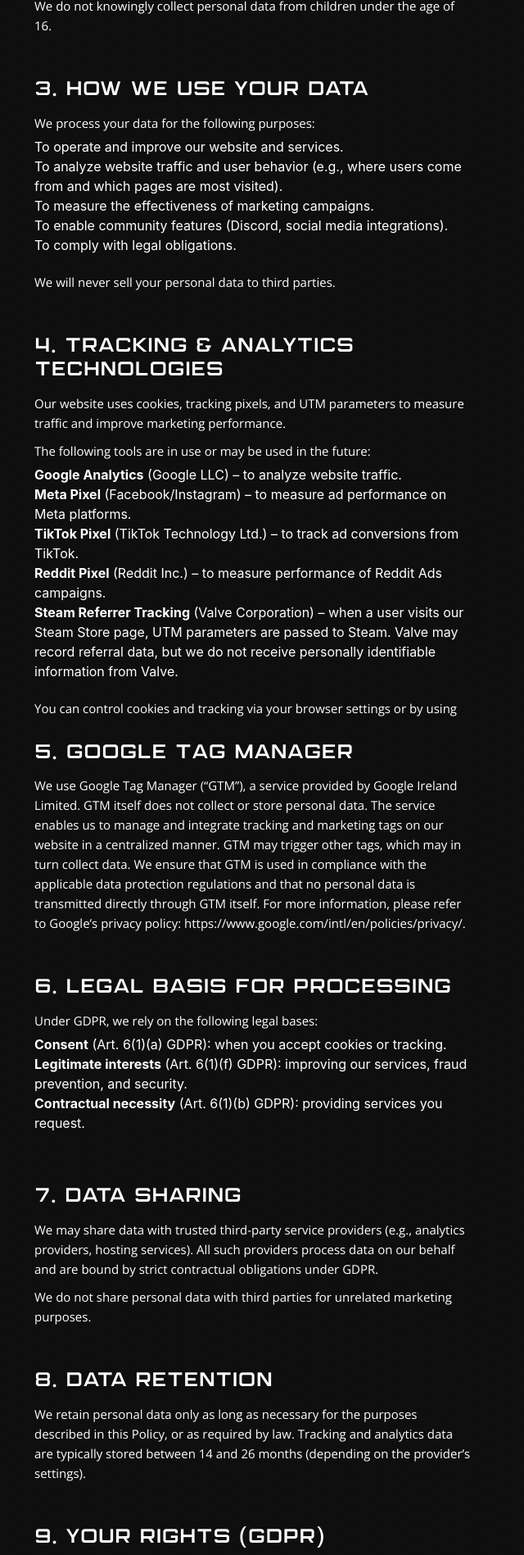
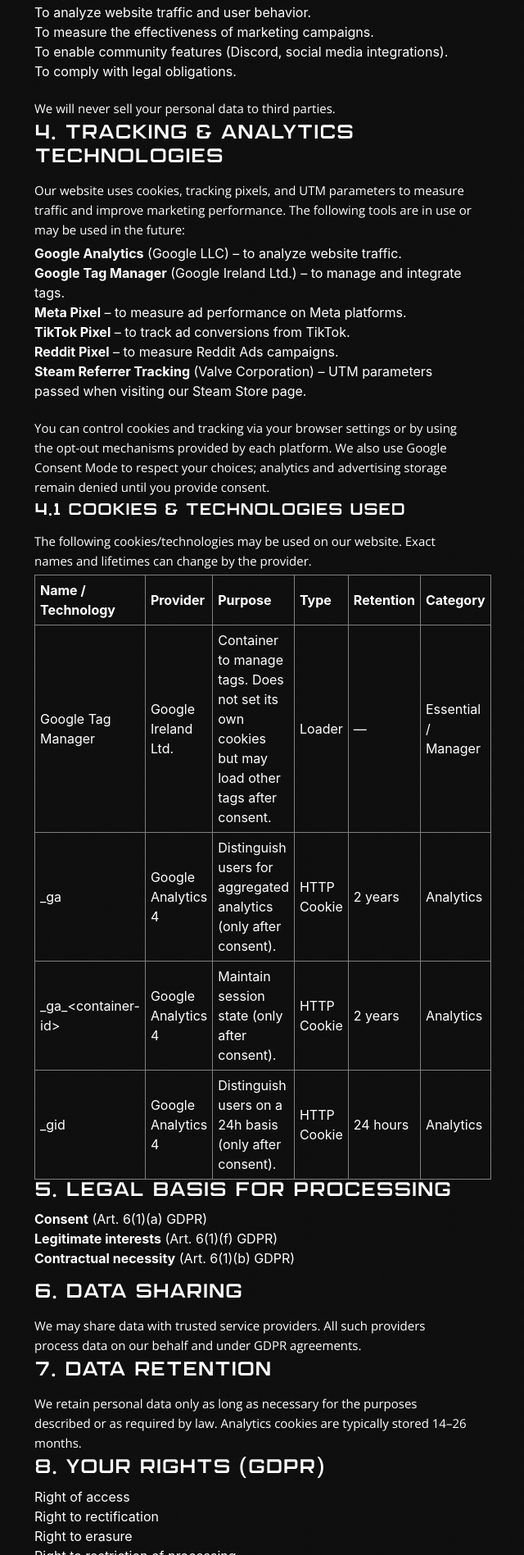
Before and after one commit to soulvengames/soulven.com, a plain HTML site: page privacy.html in a window 1280 px wide. Shown: the part 903-2800 px from the top of the page at 82% size, without its empty margins (43-683 px from the left). Drawn offline with Linux system fonts and the light colour scheme.

Commit message:
updated privacy policy
updated privacy policy

```diff
--- a/privacy.html
+++ b/privacy.html
@@ -104,12 +104,12 @@
                 <div class="col-md-6">
 
                     <h1>📜 Privacy Policy (Soulven UG)</h1><br><br>
+
   <h2>1. Introduction</h2>
-<p>Soulven UG ("we", "our", "us") respects your privacy and is committed to protecting your personal data. This Privacy Policy explains how we collect, use, and safeguard information when you use our website [insert website URL], engage with our community, or access our games and related services.</p>
+  <p>Soulven UG ("we", "our", "us") respects your privacy and is committed to protecting your personal data. This Privacy Policy explains how we collect, use, and safeguard information when you use our website, engage with our community, or access our games and related services.</p>
   <p>This Policy is compliant with the General Data Protection Regulation (GDPR) and applicable German data protection law.</p>
-<br><br>
+
   <h2>2. Data We Collect</h2>
-<p>When you interact with our website or services, we may collect the following types of data:</p>
   <ul>
     <li><strong>Technical data:</strong> IP address, browser type, operating system, device identifiers, and referrer URLs.</li>
     <li><strong>Usage data:</strong> Pages visited, links clicked (including external links such as Steam, Discord, social media), and session duration.</li>
@@ -117,77 +117,139 @@
     <li><strong>Voluntary data:</strong> Information you choose to share with us, e.g., when joining our Discord, signing up for a newsletter, or contacting us via email.</li>
   </ul>
   <p>We do not knowingly collect personal data from children under the age of 16.</p>
-<br><br>
+
   <h2>3. How We Use Your Data</h2>
-<p>We process your data for the following purposes:</p>
   <ul>
     <li>To operate and improve our website and services.</li>
-  <li>To analyze website traffic and user behavior (e.g., where users come from and which pages are most visited).</li>
+    <li>To analyze website traffic and user behavior.</li>
     <li>To measure the effectiveness of marketing campaigns.</li>
     <li>To enable community features (Discord, social media integrations).</li>
     <li>To comply with legal obligations.</li>
   </ul>
   <p>We will never sell your personal data to third parties.</p>
-<br><br>
+
   <h2>4. Tracking & Analytics Technologies</h2>
-<p>Our website uses cookies, tracking pixels, and UTM parameters to measure traffic and improve marketing performance.</p>
-<p>The following tools are in use or may be used in the future:</p>
+  <p>Our website uses cookies, tracking pixels, and UTM parameters to measure traffic and improve marketing performance. The following tools are in use or may be used in the future:</p>
   <ul>
     <li><strong>Google Analytics</strong> (Google LLC) – to analyze website traffic.</li>
-  <li><strong>Meta Pixel</strong> (Facebook/Instagram) – to measure ad performance on Meta platforms.</li>
-  <li><strong>TikTok Pixel</strong> (TikTok Technology Ltd.) – to track ad conversions from TikTok.</li>
-  <li><strong>Reddit Pixel</strong> (Reddit Inc.) – to measure performance of Reddit Ads campaigns.</li>
-  <li><strong>Steam Referrer Tracking</strong> (Valve Corporation) – when a user visits our Steam Store page, UTM parameters are passed to Steam. Valve may record referral data, but we do not receive personally identifiable information from Valve.</li>
+    <li><strong>Google Tag Manager</strong> (Google Ireland Ltd.) – to manage and integrate tags.</li>
+    <li><strong>Meta Pixel</strong> – to measure ad performance on Meta platforms.</li>
+    <li><strong>TikTok Pixel</strong> – to track ad conversions from TikTok.</li>
+    <li><strong>Reddit Pixel</strong> – to measure Reddit Ads campaigns.</li>
+    <li><strong>Steam Referrer Tracking</strong> (Valve Corporation) – UTM parameters passed when visiting our Steam Store page.</li>
   </ul>
-<p>You can control cookies and tracking via your browser settings or by using
-<br><br>
-<h2>5. Google Tag Manager</h2>
-<p>We use Google Tag Manager (“GTM”), a service provided by Google Ireland Limited. GTM itself does not collect or store personal data. The service enables us to manage and integrate tracking and marketing tags on our website in a centralized manner. GTM may trigger other tags, which may in turn collect data. We ensure that GTM is used in compliance with the applicable data protection regulations and that no personal data is transmitted directly through GTM itself. For more information, please refer to Google’s privacy policy: https://www.google.com/intl/en/policies/privacy/.</p>
-<br><br>
-    <h2>6. Legal Basis for Processing</h2>
-<p>Under GDPR, we rely on the following legal bases:</p>
+  <p>You can control cookies and tracking via your browser settings or by using the opt-out mechanisms provided by each platform. We also use Google Consent Mode to respect your choices; analytics and advertising storage remain denied until you provide consent.</p>
+
+  <h3>4.1 Cookies & Technologies Used</h3>
+  <p>The following cookies/technologies may be used on our website. Exact names and lifetimes can change by the provider.</p>
+  <table border="1" cellpadding="6">
+    <thead>
+      <tr>
+        <th>Name / Technology</th>
+        <th>Provider</th>
+        <th>Purpose</th>
+        <th>Type</th>
+        <th>Retention</th>
+        <th>Category</th>
+      </tr>
+    </thead>
+    <tbody>
+      <tr>
+        <td>Google Tag Manager</td>
+        <td>Google Ireland Ltd.</td>
+        <td>Container to manage tags. Does not set its own cookies but may load other tags after consent.</td>
+        <td>Loader</td>
+        <td>—</td>
+        <td>Essential / Manager</td>
+      </tr>
+      <tr>
+        <td>_ga</td>
+        <td>Google Analytics 4</td>
+        <td>Distinguish users for aggregated analytics (only after consent).</td>
+        <td>HTTP Cookie</td>
+        <td>2 years</td>
+        <td>Analytics</td>
+      </tr>
+      <tr>
+        <td>_ga_&lt;container-id&gt;</td>
+        <td>Google Analytics 4</td>
+        <td>Maintain session state (only after consent).</td>
+        <td>HTTP Cookie</td>
+        <td>2 years</td>
+        <td>Analytics</td>
+      </tr>
+      <tr>
+        <td>_gid</td>
+        <td>Google Analytics 4</td>
+        <td>Distinguish users on a 24h basis (only after consent).</td>
+        <td>HTTP Cookie</td>
+        <td>24 hours</td>
+        <td>Analytics</td>
+      </tr>
+    </tbody>
+  </table>
+
+  <h2>5. Legal Basis for Processing</h2>
   <ul>
-  <li><strong>Consent</strong> (Art. 6(1)(a) GDPR): when you accept cookies or tracking.</li>
-  <li><strong>Legitimate interests</strong> (Art. 6(1)(f) GDPR): improving our services, fraud prevention, and security.</li>
-  <li><strong>Contractual necessity</strong> (Art. 6(1)(b) GDPR): providing services you request.</li>
+    <li><strong>Consent</strong> (Art. 6(1)(a) GDPR)</li>
+    <li><strong>Legitimate interests</strong> (Art. 6(1)(f) GDPR)</li>
+    <li><strong>Contractual necessity</strong> (Art. 6(1)(b) GDPR)</li>
   </ul>
-<br><br>
-<h2>7. Data Sharing</h2>
-<p>We may share data with trusted third-party service providers (e.g., analytics providers, hosting services). All such providers process data on our behalf and are bound by strict contractual obligations under GDPR.</p>
-<p>We do not share personal data with third parties for unrelated marketing purposes.</p>
-<br><br>
-<h2>8. Data Retention</h2>
-<p>We retain personal data only as long as necessary for the purposes described in this Policy, or as required by law. Tracking and analytics data are typically stored between 14 and 26 months (depending on the provider’s settings).</p>
-<br><br>
-<h2>9. Your Rights (GDPR)</h2>
-<p>As a data subject, you have the following rights under GDPR:</p>
+
+  <h2>6. Data Sharing</h2>
+  <p>We may share data with trusted service providers. All such providers process data on our behalf and under GDPR agreements.</p>
+
+  <h2>7. Data Retention</h2>
+  <p>We retain personal data only as long as necessary for the purposes described or as required by law. Analytics cookies are typically stored 14–26 months.</p>
+
+  <h2>8. Your Rights (GDPR)</h2>
   <ul>
-  <li>Right of access (Art. 15 GDPR)</li>
-  <li>Right to rectification (Art. 16 GDPR)</li>
-  <li>Right to erasure (“right to be forgotten”, Art. 17 GDPR)</li>
-  <li>Right to restriction of processing (Art. 18 GDPR)</li>
-  <li>Right to data portability (Art. 20 GDPR)</li>
-  <li>Right to object to processing (Art. 21 GDPR)</li>
-  <li>Right to withdraw consent (Art. 7(3) GDPR)</li>
+    <li>Right of access</li>
+    <li>Right to rectification</li>
+    <li>Right to erasure</li>
+    <li>Right to restriction of processing</li>
+    <li>Right to data portability</li>
+    <li>Right to object</li>
+    <li>Right to withdraw consent</li>
   </ul>
-<p>To exercise these rights, please contact us at <button id="revealMail" type="button" aria-label="Show email">Show email</button><span id="mailSlot" aria-live="polite"></span></p>
 
+  <h2>9. International Transfers</h2>
+  <p>Some providers (e.g., Google) process data outside the EU/EEA. We rely on SCCs and safeguards to protect your data.</p>
+
+  <h2>10. Security Measures</h2>
+  <p>We use encryption, restricted access, and continual updates. No system is 100% secure, but we take appropriate measures.</p>
+
+  <h2>11. Changes to this Privacy Policy</h2>
+  <p>We may update this Policy. Latest version applies. Last updated: <span id="pp-last-updated"></span>.</p>
   <script>
-                    document.getElementById('revealMail').addEventListener('click', () => {
-                    const parts = ['hello','soulven','com'];
-                    const addr = `${parts[0]}@${parts[1]}.${parts[2]}`;
-                    const a = document.createElement('a');
-                    a.href = `mailto:${addr}`;
-                    a.rel = 'nofollow noopener';
-                    a.textContent = addr;
-                    document.getElementById('mailSlot').appendChild(a);
+    document.addEventListener('DOMContentLoaded', function(){
+      var el = document.getElementById('pp-last-updated');
+      if(el){ el.textContent = new Date().toISOString().slice(0,10); }
     });
   </script>
 
-                </div>
-                <div class="col-md-6">
-                    <img id="support-image" src="images/official-soulven-banner.png" data-src="images/official-soulven-banner.png" class="img-fluid b-lazy" alt="digital collage">
-                </div>
+  <h2>12. Contact & Supervisory Authority</h2>
+  <p>Contact us at <button id="revealMail2" type="button">Show email</button> <span id="mailSlot2"></span>.</p>
+  <script>
+    document.addEventListener('DOMContentLoaded', function(){
+      var btn = document.getElementById('revealMail2');
+      if(btn){
+        btn.addEventListener('click', function(){
+          const parts = ['hello','soulven','com'];
+          const addr = parts[0] + '@' + parts[1] + '.' + parts[2];
+          const a = document.createElement('a');
+          a.href = 'mailto:' + addr;
+          a.rel = 'nofollow noopener';
+          a.textContent = addr;
+          document.getElementById('mailSlot2').appendChild(a);
+        });
+      }
+    });
+  </script>
+  <p>You also have the right to lodge a complaint with the Hessian Data Protection Authority (<a href="https://datenschutz.hessen.de" target="_blank" rel="noopener">datenschutz.hessen.de</a>).</p>
+
+
+
                 </div>
         </div>
 
```
Lines whose indentation alone changed are shown as unchanged.
